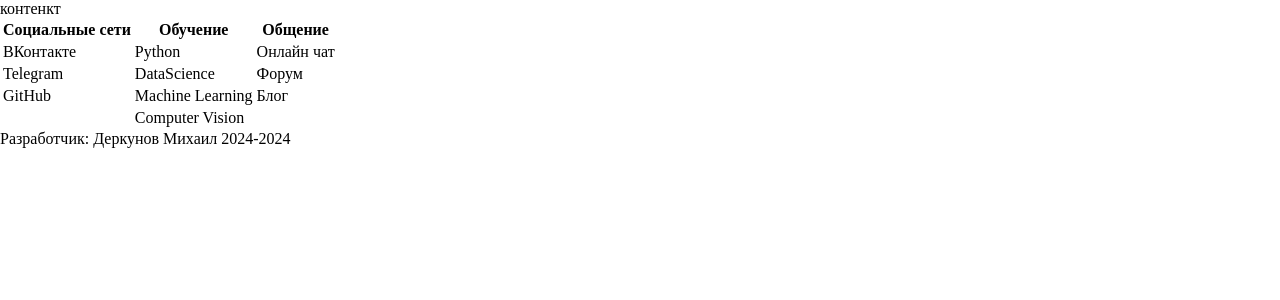
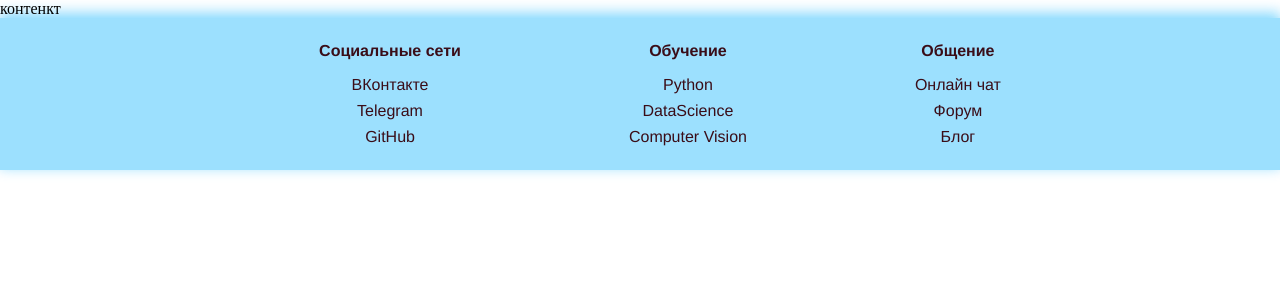
Before and after one commit to Giocatory/Giocatory, a Django app: page / in a window 1280 px wide. Shown: the part 98-398 px from the top of the page. Run offline with Django 5.2, Linux system fonts and the light colour scheme.

Commit message:
изменил футера

```diff
--- /dev/null
+++ b/static/style/footer.css
@@ -0,0 +1,47 @@
+@import "common_variables.css";
+
+.footer-container{
+    background-color: rgba(0, 176, 253, 0.39);
+    color: #3a0d18;
+    font-family: "Helvetica Neue", Helvetica, Arial, sans-serif;
+    margin-bottom: 0;
+
+    -webkit-box-shadow: 0 -4px 13px 1px rgba(0, 176, 253, 0.49);
+    -moz-box-shadow: 0 -4px 13px 1px rgba(0, 176, 253, 0.49);
+    box-shadow: 0 -4px 13px 1px rgba(0, 176, 253, 0.49);
+}
+.footer-container a{
+    text-decoration: none;
+    color: #3a0d18;
+}
+
+.footer-container ul{
+    list-style: none;
+    margin: 0 3.5rem;
+    text-align: center;
+}
+
+.footer-container{
+    display: flex;
+    flex-direction: row;
+    justify-content: center;
+    align-content: center;
+    align-items: center;
+    padding: 1rem 0;
+}
+
+.footer-container ul li:first-child{
+    margin-bottom: 1em;
+    color: #3a0d18;
+    font-weight: bold;
+}
+
+.footer-container ul li{
+    transition: 1s;
+    margin: .5em;
+}
+
+.footer-container li:hover{
+    text-shadow: 1px 6px 10px rgb(106, 30, 49);
+    transform: scale(1.2);
+}
--- a/templates/base.html
+++ b/templates/base.html
@@ -15,6 +15,7 @@
         }
     </style>
     <link rel="stylesheet" href="{% static 'style/navigation.css' %}">
+    <link rel="stylesheet" href="{% static 'style/footer.css' %}">
 </head>
 <body>
 <nav>
--- a/templates/footer.html
+++ b/templates/footer.html
@@ -1,30 +1,23 @@
 <div class="footer-container">
-    <table>
-        <tr>
-            <th>Социальные сети</th>
-            <th>Обучение</th>
-            <th>Общение</th>
-        </tr>
-        <tr>
-            <td>ВКонтакте</td>
-            <td>Python</td>
-            <td>Онлайн чат</td>
-        </tr>
-        <tr>
-            <td>Telegram</td>
-            <td>DataScience</td>
-            <td>Форум</td>
-        </tr>
-        <tr>
-            <td>GitHub</td>
-            <td>Machine Learning</td>
-            <td>Блог</td>
-        </tr>
-        <tr>
-            <td></td>
-            <td>Computer Vision</td>
-            <td></td>
-        </tr>
-    </table>
-    <p>Разработчик: Деркунов Михаил 2024-2024</p>
+    <ul class="footer-social">
+        <li>Социальные сети</li>
+        <li><a href="#">ВКонтакте</a></li>
+        <li><a href="#">Telegram</a></li>
+        <li><a href="#">GitHub</a></li>
+    </ul>
+
+    <ul class="footer-learn">
+        <li>Обучение</li>
+        <li><a href="#">Python</a></li>
+        <li><a href="#">DataScience</a></li>
+        <li><a href="#">Computer Vision</a></li>
+    </ul>
+
+    <ul class="footer-talk">
+        <li>Общение</li>
+        <li><a href="#">Онлайн чат</a></li>
+        <li><a href="#">Форум</a></li>
+        <li><a href="#">Блог</a></li>
+    </ul>
+
 </div>
```
